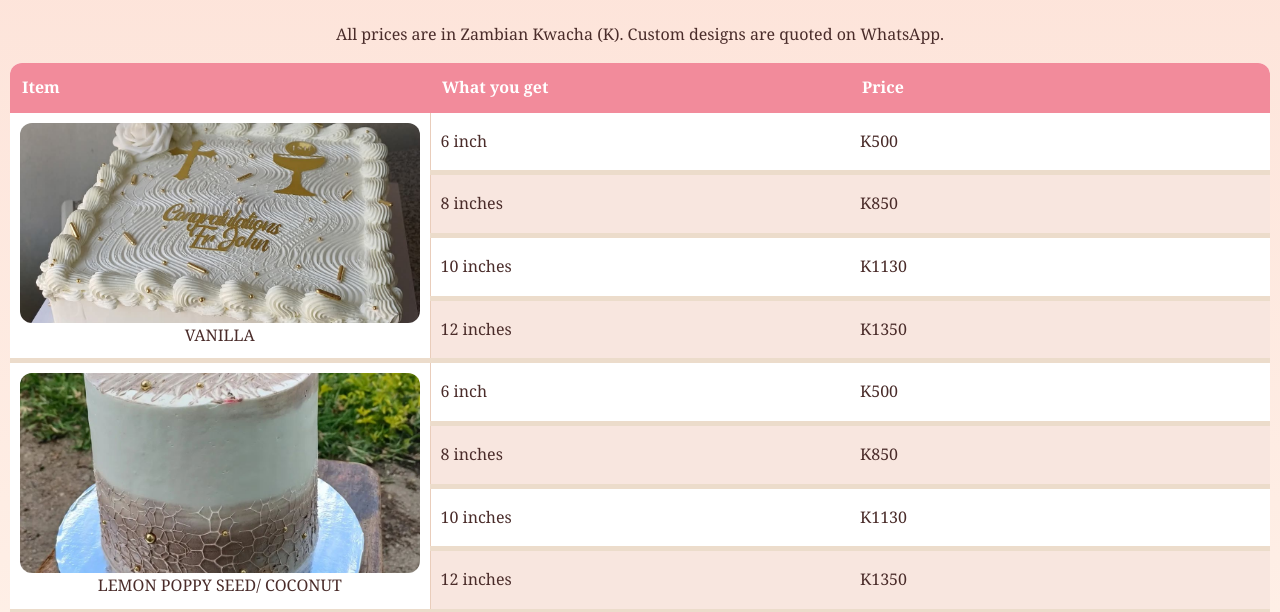
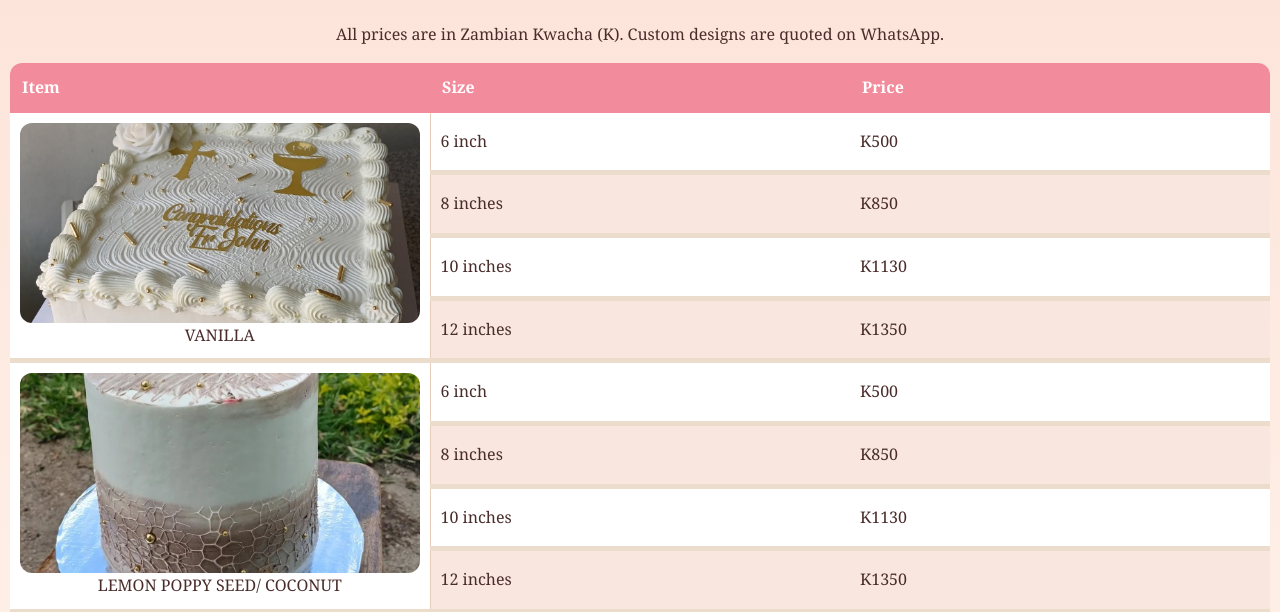
Before and after one commit to mukonkoemmanuel-byte/ninety8-bake-house, a plain HTML site: page prices.html in a window 1280 px wide. Shown: the part 148-760 px from the top of the page. Drawn offline with Linux system fonts and the light colour scheme.

Commit message:
change th to size

```diff
--- a/prices.html
+++ b/prices.html
@@ -32,7 +32,7 @@
         <thead>
           <tr>
             <th>Item</th>
-            <th>What you get</th>
+            <th>Size</th>
             <th>Price</th>
           </tr>
         </thead>
```
